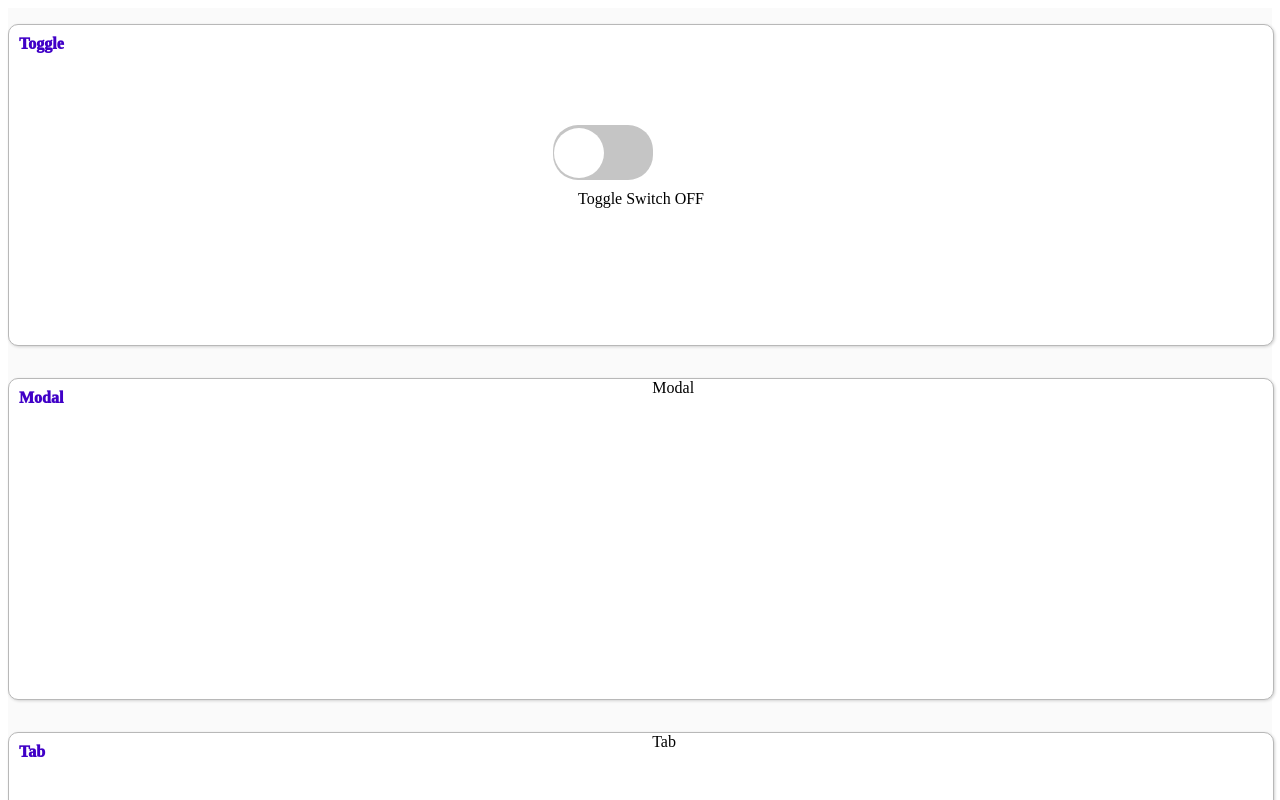
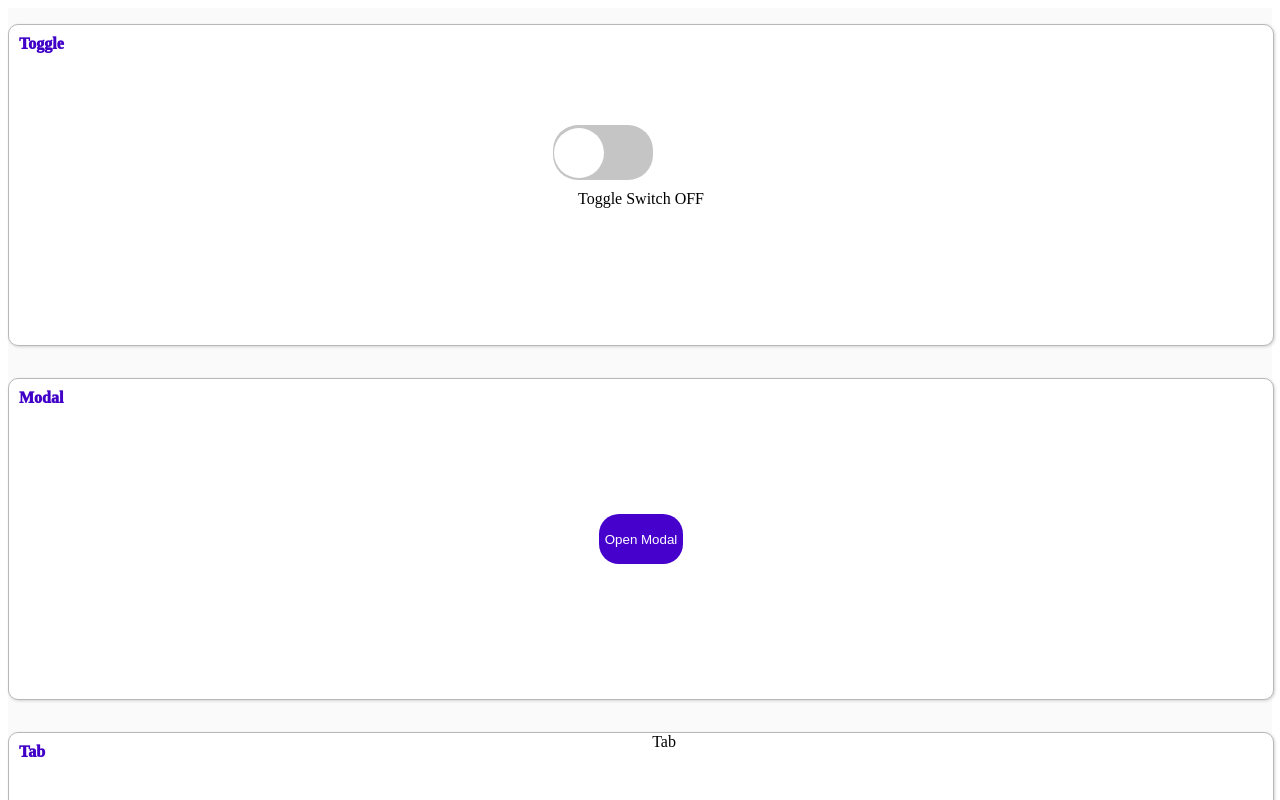
Before and after one commit to lsj135779/wanted_pre_onboarding, a React (Create React App) app in the folder custom-component/: page / in a window 1280 px wide. Shown: the top 800 px of the page. Built offline with nearby package versions, Linux system fonts and the light colour scheme.

Commit message:
03.make Modal

```diff
--- a/custom-component/src/App.css
+++ b/custom-component/src/App.css
@@ -20,5 +20,5 @@
   border: 1px solid rgb(184, 184, 184);
   background-color: white;
   box-shadow: 1px 1px 3px rgb(210, 210, 210);
-  /* position: relative; */
+  position: relative;
 }
--- a/custom-component/src/component/Modal.js
+++ b/custom-component/src/component/Modal.js
@@ -1,5 +1,72 @@
 import styled from "styled-components";
+import { useState } from "react";
+
+const Container = styled.div`
+  height: 100%;
+  position: absolute;
+  left: 0;
+  right: 0;
+  display: flex;
+  align-items: center;
+  justify-content: center;
+`;
+
+const Button = styled.button`
+  background: #4701cd;
+  color: white;
+  height: 50px;
+  border-radius: 20px;
+  cursor: grab;
+  border: none;
+`;
+
+const Backdrop = styled.div`
+  position: absolute;
+  display: flex;
+  align-items: center;
+  justify-content: center;
+  left: 0;
+  right: 0;
+  background-color: rgba(0, 0, 0, 0.2);
+`;
+
+const View = styled.div`
+  background-color: white;
+  width: 300px;
+  height: 120px;
+  display: flex;
+  flex-direction: column;
+  margin: 100px;
+  color: #4701cd;
+  text-align: center;
+  border-radius: 10px;
+  .xbtn {
+    cursor: pointer;
+    padding-top: 5px;
+    margin-bottom: 30px;
+  }
+`;
 
 export const Modal = () => {
-  return <div>Modal</div>;
+  const [isOn, setIsOn] = useState(false);
+
+  const clickModal = () => {
+    setIsOn(!isOn);
+  };
+
+  return (
+    <Container>
+      <Button onClick={clickModal}>{isOn ? "Opened" : "Open Modal"}</Button>
+      {isOn && (
+        <Backdrop onClick={clickModal}>
+          <View onClick={(e) => e.stopPropagation()}>
+            <span className="xbtn" onClick={clickModal}>
+              &times;
+            </span>
+            HELLO CODESTATES!
+          </View>
+        </Backdrop>
+      )}
+    </Container>
+  );
 };
```
